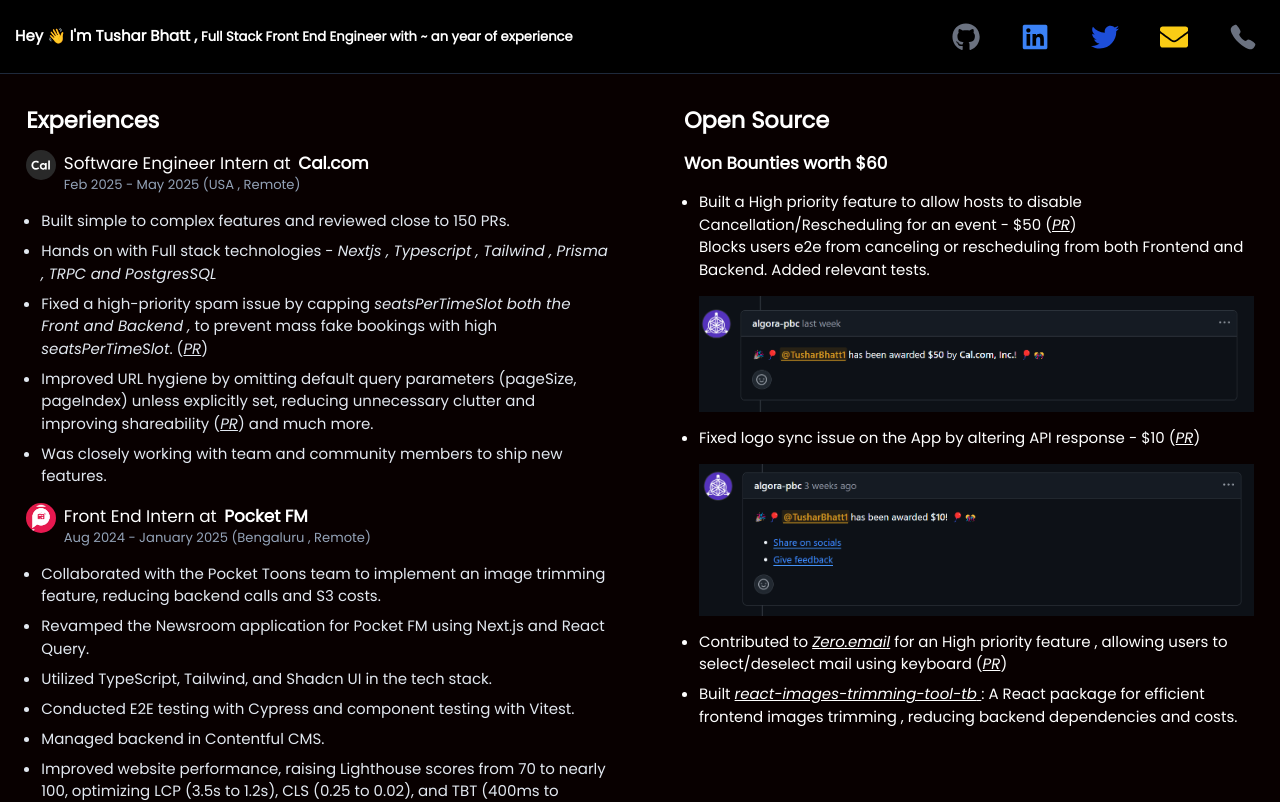
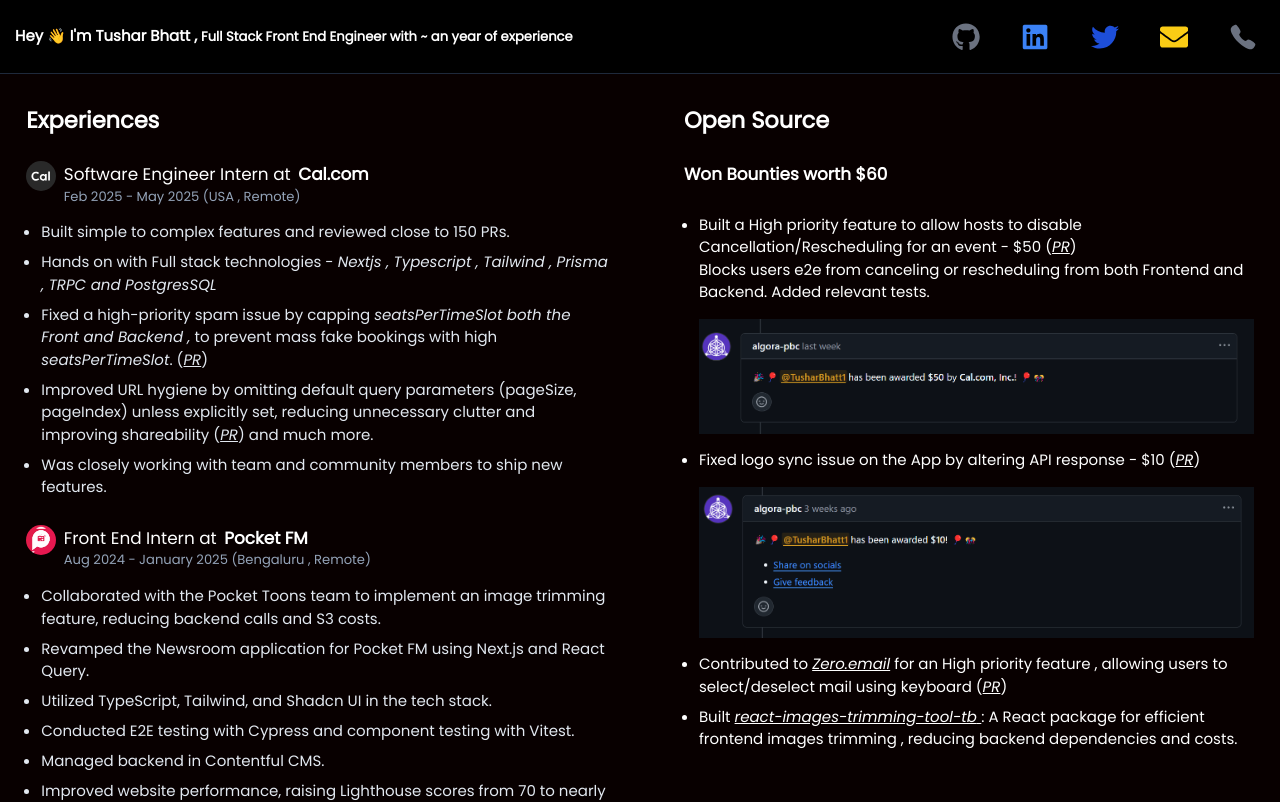
Before and after one commit to TusharBhatt1/new-portfolio, a React (Vite) app: page / in a window 1280 px wide. Shown: the top 802 px of the page. Built offline with nearby package versions, Linux system fonts and the light colour scheme.

Commit message:
minor-change

```diff
--- a/src/Components/Main.tsx
+++ b/src/Components/Main.tsx
@@ -14,7 +14,7 @@ export default function Main() {
 					</span>
 				</h1>
 				<h2 className="text-2xl font-bold">Experiences</h2>
-				<div className="my-4">
+				<div className="my-7">
 					<div className="flex gap-2 text-lg">
 						<img src={calIcon} className="size-8 rounded-full" />
 						<div className="flex flex-col">
@@ -126,7 +126,7 @@ export default function Main() {
 			<div className="">
 				<h2 className="text-2xl font-bold">Open Source</h2>
 				<div>
-					<p className="text-lg font-bold my-4"> Won Bounties worth $60</p>
+					<p className="text-lg font-bold my-7"> Won Bounties worth $60</p>
 					<ul style={{ listStyleType: "disc" }} className="space-y-2 pl-4">
 						<li>
 							Built a High priority feature to allow hosts to disable
--- a/src/Components/Skills.tsx
+++ b/src/Components/Skills.tsx
@@ -10,7 +10,7 @@ export default function Skills() {
         <div className="my-2 sm:my-12">
             <Heading title="Skills"/>
             <div className="flex justify-around ">
-            <div className="grid grid-cols-2 sm:grid-cols-4 lg:grid-cols-6 gap-5 sm:gap-12 justify-center items-center">
+            <div className="grid grid-cols-3 sm:grid-cols-4 lg:grid-cols-6 gap-5 sm:gap-12 justify-center items-center">
            {skills.map((skill)=><SkillBox key={skill.name} skill={skill}/>)}
             </div>
             </div>
```
